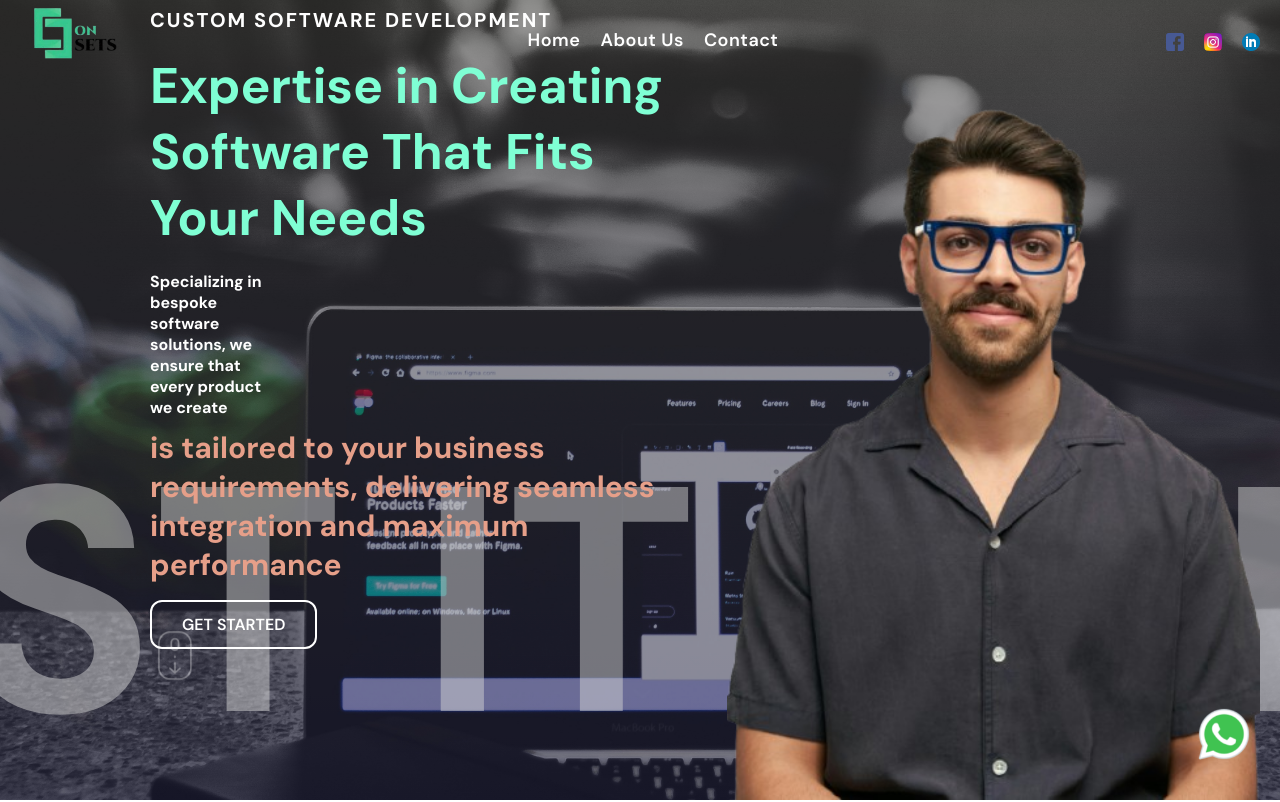
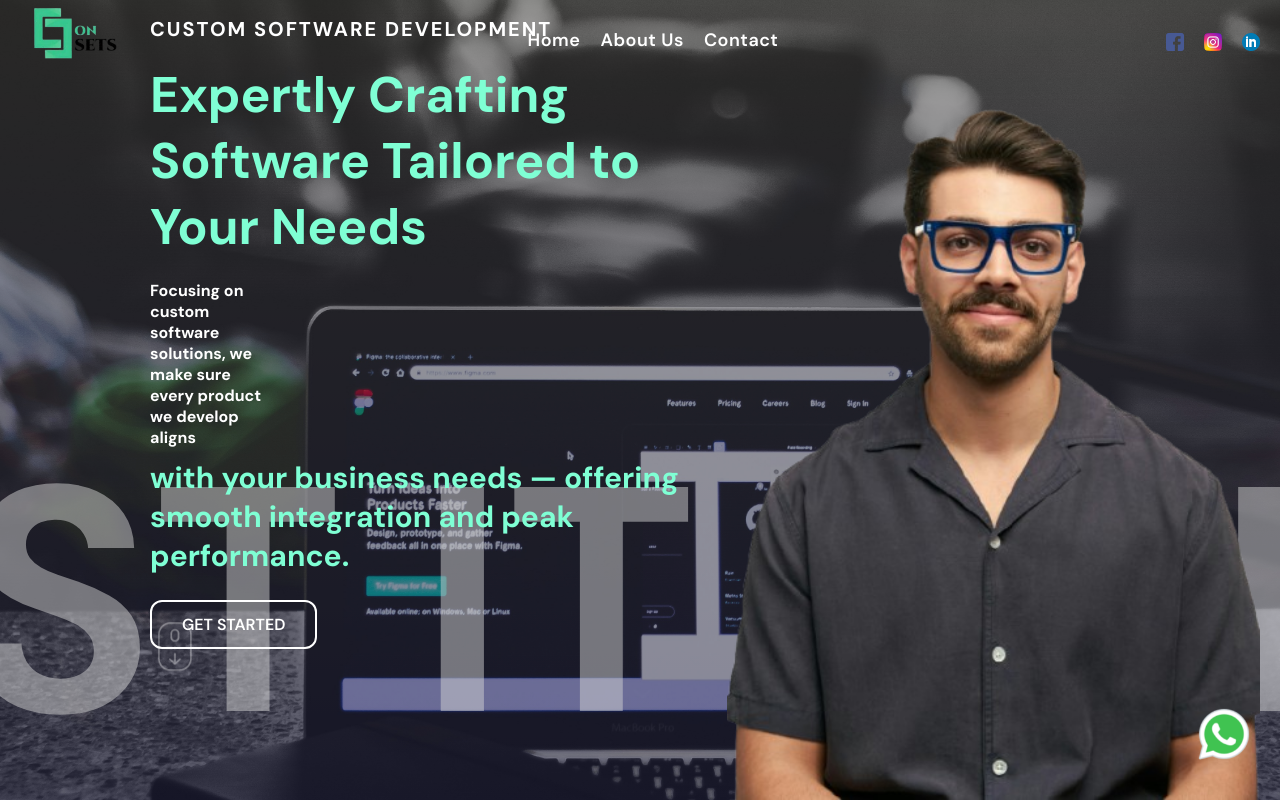
Before and after one commit to faizanshk22/BusinessProject, a React (Vite) app: page / in a window 1280 px wide. Shown: the top 802 px of the page. Built offline with nearby package versions, Linux system fonts and the light colour scheme.

Commit message:
Hero completed

```diff
--- a/src/components/hero/Hero.jsx
+++ b/src/components/hero/Hero.jsx
@@ -50,9 +50,9 @@ function Hero() {
           <motion.h2 variants={textVariants}>
            CUSTOM SOFTWARE DEVELOPMENT
           </motion.h2>
-          <motion.h3 variants={textVariants}>Expertise in Creating Software That Fits Your Needs</motion.h3>
-          <motion.p className='p1'>Specializing in bespoke software solutions, we ensure that every product we create </motion.p>
-                    <motion.p className='p2'> is tailored to your business requirements, delivering seamless integration and maximum performance</motion.p>
+          <motion.h3 variants={textVariants}>Expertly Crafting Software Tailored to Your Needs</motion.h3>
+          <motion.p className='p1'>Focusing on custom software solutions, we make sure every product we develop aligns </motion.p>
+                    <motion.p className='p2'> with your business needs — offering smooth integration and peak performance.</motion.p>
 
           <motion.div variants={textVariants} className="buttons">
             <a href={resume} download="resume">
@@ -67,7 +67,7 @@ function Hero() {
             </a> */}
             {/* <motion.button variants={textVariants}>Contact Me</motion.button> */}
           </motion.div>
-          <motion.img variants={textVariants} animate='scrollButton' src="/scroll.png" alt="" />
+          <motion.img variants={textVariants} animate='scrollButton' src="/scroll.png" alt="" className='scrollButton' />
         </motion.div>
       <Link to="/getstarted">   <div className="btn">
  GET STARTED
--- a/src/components/hero/hero.scss
+++ b/src/components/hero/hero.scss
@@ -65,7 +65,7 @@ height: 100vh;
         color: aquamarine;
         @include mobile {
           font-size: 20px;
-          color: blue;
+          // color: blue;
           width: 80%;
         }
       }
@@ -82,11 +82,11 @@ height: 100vh;
       .p2{
         margin-top: -10px;
         font-weight: bold;
-          color: rgb(230, 159, 137);
+          color:aquamarine;
         font-size: 30px;
          @include mobile {
           font-size: 15px;
-          color: rgb(230, 159, 137);
+          // color: rgb(230, 159, 137);
           width: 80%;
         }
       }
@@ -182,7 +182,7 @@ height: 100vh;
     padding: 10px 20px;
     font-size: 14px;
     margin-top: 220px;
-    margin-left: 110px;
+    margin-left: 120px;
   }
 }
   .slidingTexContainer {
```
